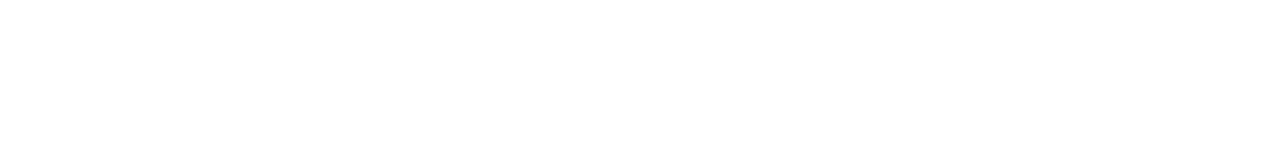
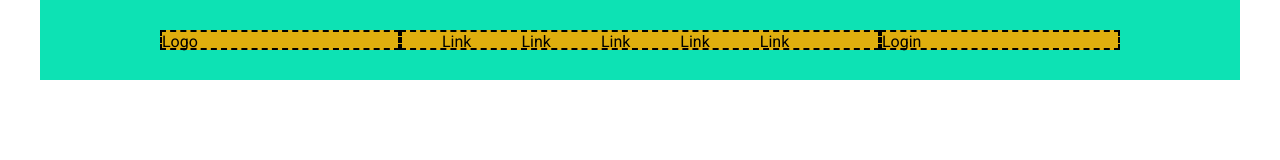
Before and after one commit to pierobramanti/htmlcss-struttura-discord, a plain HTML site: page index.html in a window 1280 px wide. Drawn offline with Linux system fonts and the light colour scheme; a web font is replaced by a local one.

Commit message:
[ADD] created header

```diff
--- /dev/null
+++ b/css/style.css
@@ -0,0 +1,57 @@
+*{
+    margin: 0;
+    border: 0;
+    box-sizing: border-box;
+}
+body{
+    font-family: "Roboto";
+}
+
+.container-full{
+    max-width: 1200px;
+    margin: auto;
+}
+.container{
+    max-width: 1200px;
+
+}
+.row{
+    display: flex;
+    flex-wrap: wrap;
+    background-color: rgb(13, 226, 180);
+    justify-content: center;
+    height: 80px;
+}
+.col-1{
+    width: calc(20%);
+    background-color: rgb(223, 174, 14);
+    border: 2px dashed black;
+    height: 20px;
+    margin-top: 30px;
+
+
+}
+.col-2{
+    width: calc(40%);
+    background-color: rgb(223, 174, 14);
+    border: 2px dashed black;
+    height: 20px;
+    margin-top: 30px;
+}
+.col-3{
+    width: calc(20%);
+    background-color: rgb(223, 174, 14);
+    border: 2px dashed black;
+    height: 20px;
+    margin-top: 30px;
+}
+
+.content{
+    display: flex;
+}
+#main-menu{
+    list-style-type: none;
+    gap: 50px;
+    display: flex;
+
+}
--- a/index.html
+++ b/index.html
@@ -3,15 +3,51 @@
 <head>
     <meta charset="UTF-8">
     <meta name="viewport" content="width=device-width, initial-scale=1.0">
+    <link rel="stylesheet" href="./css/style.css">
+    <link rel="preconnect" href="https://fonts.googleapis.com">
+    <link rel="preconnect" href="https://fonts.gstatic.com" crossorigin>
+    <link href="https://fonts.googleapis.com/css2?family=Inter:wght@100..900&family=Madimi+One&family=Open+Sans:ital,wght@0,300..800;1,300..800&family=Oswald:wght@200..700&family=Roboto:ital,wght@0,100;0,300;0,400;0,500;0,700;0,900;1,100;1,300;1,400;1,500;1,700;1,900&display=swap" rel="stylesheet">
     <title> Discord</title>
 </head>
 <body>
-    <head></head>
+    <div class="container-full">
+    <header>
+        <div class="container" >
+            <div class="row">
+                <div class="col-1">
+                    <div class="content">
+                        Logo
+                    </div>
+                </div>
+                <div class="col-2">
+                    <div class="content">
+                        <ul id="main-menu">
+                            <li> Link </li>
+                            <li> Link</li>
+                            <li> Link </li>
+                            <li> Link </li>
+                            <li> Link </li>
+                        </ul>
+                    </div>
+                </div>
+                <div class="col-3">
+                    <div class="content">
+                       <div id="login">
+                        Login
+                        </div>
+                    </div>
+                </div>
+                </div>
+            </div>
+
+        </div>
+    </header>
     <main>
 
     </main>
     <footer>
 
     </footer>
+    </div>
 </body>
 </html>
```
